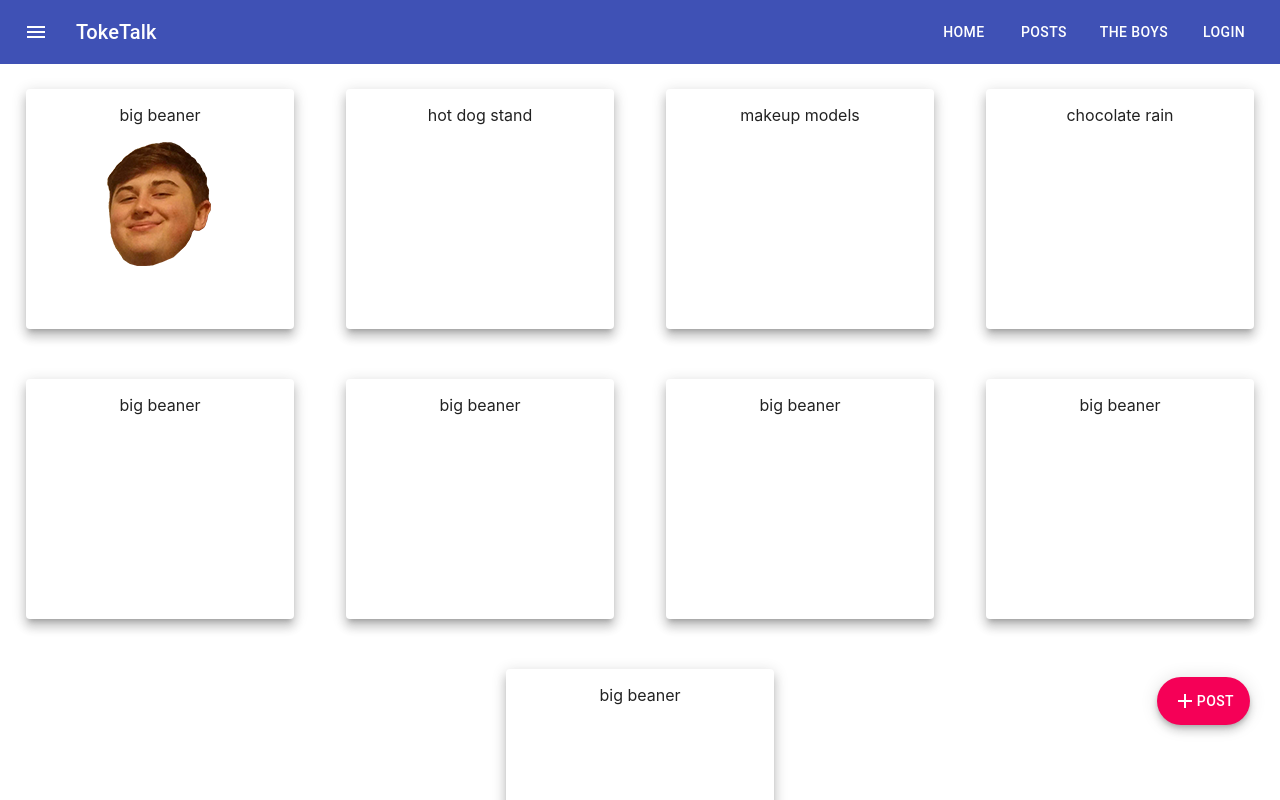
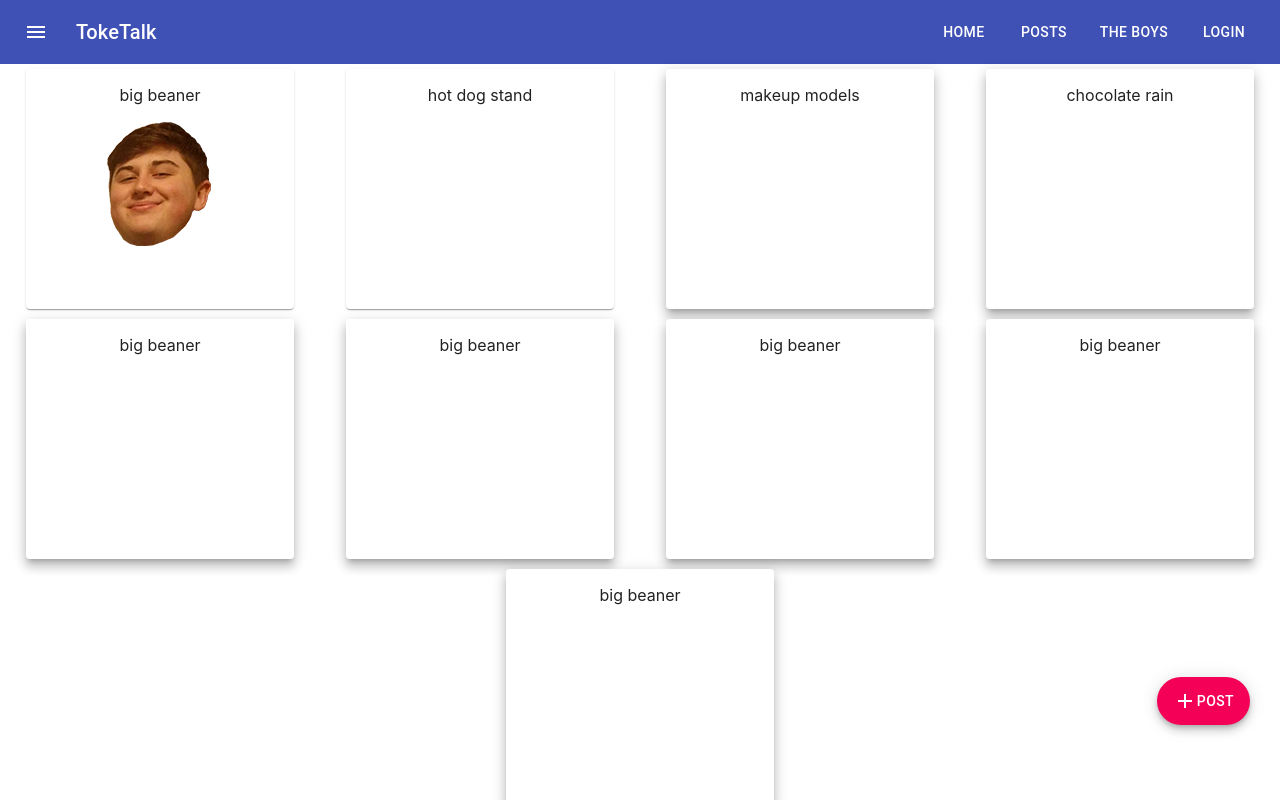
Before and after one commit to f0rmatme/WeedApp, a React (Create React App) app in the folder react-client/: page /posts in a window 1280 px wide. Shown: the top 800 px of the page. Built offline with nearby package versions, Linux system fonts and the light colour scheme.

Commit message:
Fixed Nav
Example of how to send functions as props

```diff
--- a/react-client/src/App.js
+++ b/react-client/src/App.js
@@ -1,6 +1,7 @@
 import React from 'react';
 import './App.css';
-import { Route, Switch } from "react-router";
+import {Route, Switch} from "react-router";
+import {withRouter} from 'react-router-dom';
 import MainPage from './componants/MainPage';
 import Nav from './componants/Nav';
 import Posts from './componants/Posts';
@@ -10,15 +11,30 @@ import NewCharacter from './componants/NewCharacter';
 
 class App extends React.Component {
 
+  handleHome = () => {
+    this.props.history.push('/');
+  }
+
+  handlePosts = () => {
+    this.props.history.push('/posts/');
+  }
+
+  handleTheBoys = () => {
+    this.props.history.push('/theboys/');
+  }
+
+  handleNewCharacter = () => {
+    this.props.history.push('/newcharacter');
+  }
+
   render() {
-    return (
-      <React.Fragment>
+    return (<React.Fragment>
 
-        <Nav/>
+      <Nav home={this.handleHome} posts={this.handlePosts} theboys={this.handleTheBoys} newchar={this.handleNewCharacter}/>
 
       <Switch>
 
-          <Route path="/" exact component={MainPage}/>
+        <Route path="/" exact="exact" component={MainPage}/>
         <Route path="/posts/" component={Posts}/>
         <Route path="/theboys/" component={TheBoys}/>
         <Route path="/newcharacter/" component={NewCharacter}/>
@@ -26,9 +42,8 @@ class App extends React.Component {
       </Switch>
 
       <WeedFooter/>
-      </React.Fragment>
-    );
+    </React.Fragment>);
   }
 }
 
-export default App;
+export default withRouter(App);
--- a/react-client/src/componants/Nav.js
+++ b/react-client/src/componants/Nav.js
@@ -15,7 +15,7 @@ const useStyles = makeStyles(theme => ({
   },
 }));
 
-export default function Nav(){
+const Nav = (props) => {
 
     const classes = useStyles();
 
@@ -29,9 +29,9 @@ export default function Nav(){
           <Typography variant="h6" className={classes.title}>
             TokeTalk
           </Typography>
-          <Button className={classes.menuButton} color="inherit" aria-label="Menu" href="/">Home</Button>
-          <Button className={classes.menuButton} color="inherit" aria-label="Menu" href="/posts/">Posts</Button>
-          <Button className={classes.menuButton} color="inherit" aria-label="Menu" href="/theboys/">The Boys</Button>
+          <Button className={classes.menuButton} color="inherit" aria-label="Menu" onClick={props.home}>Home</Button>
+          <Button className={classes.menuButton} color="inherit" aria-label="Menu" onClick={props.posts}>Posts</Button>
+          <Button className={classes.menuButton} color="inherit" aria-label="Menu" onClick={props.theboys}>The Boys</Button>
           <Button color="inherit">Login</Button>
         </Toolbar>
       </AppBar>
@@ -39,3 +39,5 @@ export default function Nav(){
     );
 
 }
+
+export default Nav;
--- a/react-client/src/componants/Posts.js
+++ b/react-client/src/componants/Posts.js
@@ -49,20 +49,20 @@ class Posts extends React.Component {
           'flexWrap': 'wrap',
           'justifyContent': 'space-around'
         }}>
-          <Card raised={true} style={{
+          <Card raised={false} style={{
             'width': '21vw',
             'height': '30vh',
             'textAlign': 'center',
-            'margin': '25px'
+            'margin': '5px'
           }}>
             <p>big beaner</p>
             <img src={Eric} alt="eric is gay" style={{'margin': 'auto'}}/>
           </Card>
-          <Card raised={true} style={{
+          <Card raised={false} style={{
             'width': '21vw',
             'height': '30vh',
             'textAlign': 'center',
-            'margin': '25px'
+            'margin': '5px'
           }}>
             <p>hot dog stand</p>
           </Card>
@@ -70,7 +70,7 @@ class Posts extends React.Component {
             'width': '21vw',
             'height': '30vh',
             'textAlign': 'center',
-            'margin': '25px'
+            'margin': '5px'
           }}>
             <p>makeup models</p>
           </Card>
@@ -78,7 +78,7 @@ class Posts extends React.Component {
             'width': '21vw',
             'height': '30vh',
             'textAlign': 'center',
-            'margin': '25px'
+            'margin': '5px'
           }}>
             <p>chocolate rain</p>
           </Card>
@@ -86,7 +86,7 @@ class Posts extends React.Component {
             'width': '21vw',
             'height': '30vh',
             'textAlign': 'center',
-            'margin': '25px'
+            'margin': '5px'
           }}>
             <p>big beaner</p>
           </Card>
@@ -94,7 +94,7 @@ class Posts extends React.Component {
             'width': '21vw',
             'height': '30vh',
             'textAlign': 'center',
-            'margin': '25px'
+            'margin': '5px'
           }}>
             <p>big beaner</p>
           </Card>
@@ -102,7 +102,7 @@ class Posts extends React.Component {
             'width': '21vw',
             'height': '30vh',
             'textAlign': 'center',
-            'margin': '25px'
+            'margin': '5px'
           }}>
             <p>big beaner</p>
           </Card>
@@ -110,7 +110,7 @@ class Posts extends React.Component {
             'width': '21vw',
             'height': '30vh',
             'textAlign': 'center',
-            'margin': '25px'
+            'margin': '5px'
           }}>
             <p>big beaner</p>
           </Card>
@@ -118,7 +118,7 @@ class Posts extends React.Component {
             'width': '21vw',
             'height': '30vh',
             'textAlign': 'center',
-            'margin': '25px'
+            'margin': '5px'
           }}>
             <p>big beaner</p>
           </Card>
```
Lines whose indentation alone changed are shown as unchanged.
